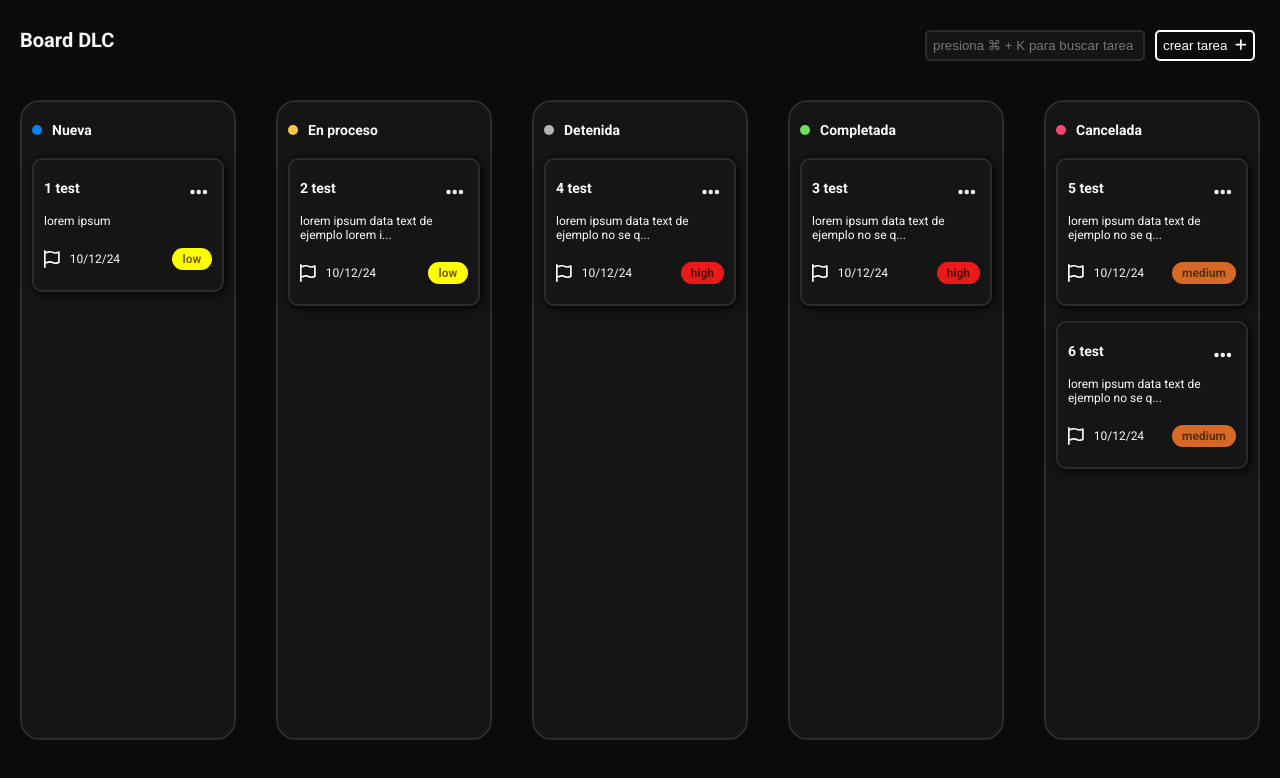
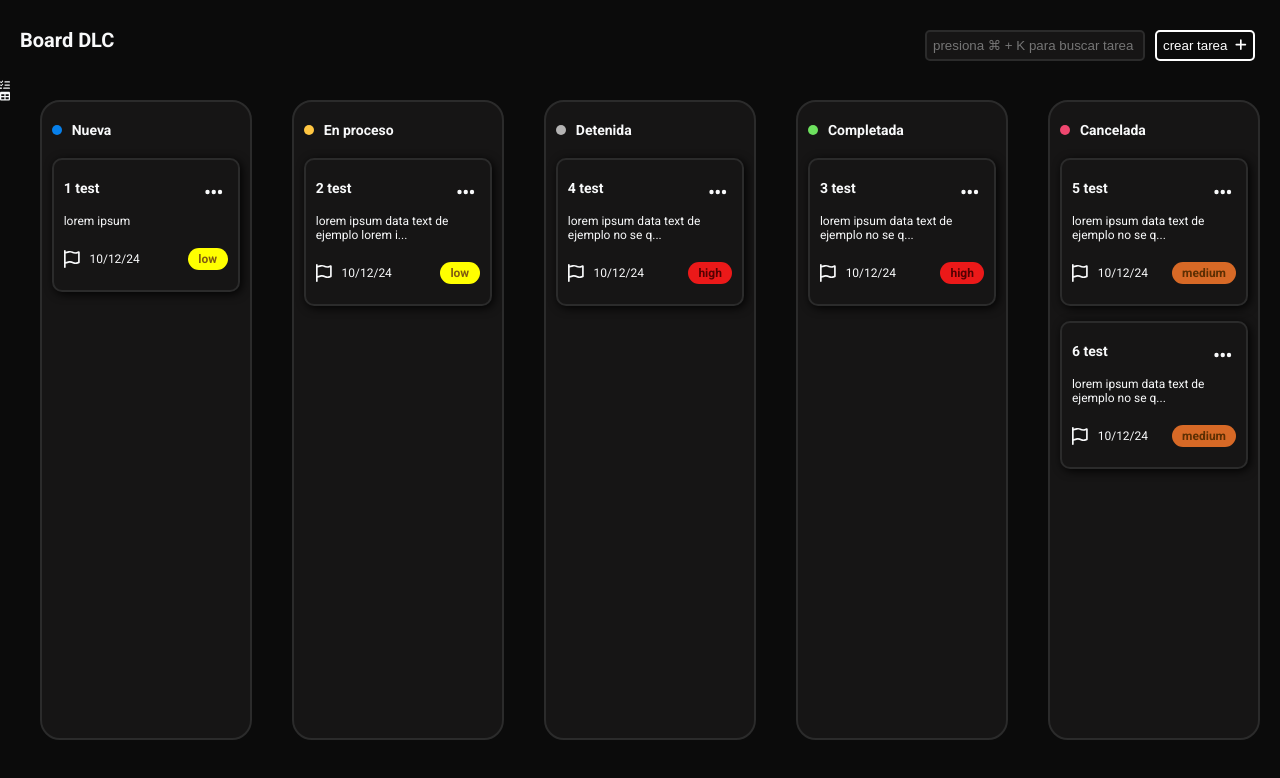
Before and after one commit to jezuzdlc/board-dlc, a React (Vite) app: page / in a window 1280 px wide. Shown: the top 778 px of the page. Built offline with nearby package versions, Linux system fonts and the light colour scheme.

Commit message:
modal details

```diff
--- a/src/Components/Layout/Nav/Nav.jsx
+++ b/src/Components/Layout/Nav/Nav.jsx
@@ -1,14 +1,21 @@
-import { NavLink } from 'react-router-dom'
 import styles from './Nav.module.css'
-import { useCallback, useRef, useState } from 'react'
+import { useCallback, useContext, useRef, useState } from 'react'
 import {Button} from '../Button/Button'
 import { FontAwesomeIcon } from '@fortawesome/react-fontawesome'
 import { faPlus } from '@fortawesome/free-solid-svg-icons'
 import { useKey } from '../../../hooks/useKey'
+import { SetCardsContext } from '../../../Context/CardsContext'
 
 export const Nav = ()=>{
+
+    const dispatch = useContext(SetCardsContext)
+
+    const [query,setQuery] = useState("")
     const inpEl = useRef(null)
-    const [query,setQuery] = useState("")
+
+    const handleQuery =(e)=>{
+        setQuery(e.target.value)
+    }
 
     const handleKeyPress = useCallback(()=>{
         if(document.activeElement === inpEl.current)return
@@ -22,17 +29,17 @@ export const Nav = ()=>{
         }
     },[])
 
-    const handleQuery =(e)=>{
-        setQuery(e.target.value)
-    }
-
     useKey('Escape',handleExitSearch)
     useKey('KeyK',handleKeyPress,true)
+
+    const handleClick = ()=>{
+        dispatch({type:"viewModal"})
+    }
 
     return(
         <nav className={styles["main-nav"]}>
             <input className={styles.input} onChange={handleQuery} value={query} ref={inpEl} type="text" placeholder='presiona ⌘ + K para buscar tarea'/>
-            <Button text={"crear tarea"}><FontAwesomeIcon icon={faPlus}/></Button>
+            <Button text={"crear tarea"} handleClick={handleClick}><FontAwesomeIcon icon={faPlus} /></Button>
         </nav>
     )
 }
--- a/src/Context/CardsContext.jsx
+++ b/src/Context/CardsContext.jsx
@@ -16,6 +16,9 @@ const reducer = (state,action)=>{
     switch(action.type){
         case "viewModal":{
             return{...state,isModalOpen:true,modalMode:"view",activeTask:action.payload}
+        }
+        case "createModal":{
+            return {...state,isModalOpen:true,modalMode:"create"}
         }
         case "closeModal":{
             return{...state,isModalOpen:false,activeTask:null,modalMode:"close"}
--- a/src/pages/CardPage/CardsPage.jsx
+++ b/src/pages/CardPage/CardsPage.jsx
@@ -5,6 +5,7 @@ import { ValueCardsContext } from "../../Context/CardsContext"
 import { Modal } from "../../Components/Modal/Modal"
 import { Overlay } from "../../Components/Overlay/Overlay"
 import { Info } from "../../Components/Info/Info"
+import { Form } from "react-router-dom"
 
 export const CardsPage = () => {
   const state = useContext(ValueCardsContext)
@@ -13,12 +14,16 @@ export const CardsPage = () => {
     <>
       {state.isModalOpen && (
         <Overlay>
-          <Modal>{state.modalMode=='view' && <Info/>}</Modal>
+          <Modal>
+            {state.modalMode=='view' && <Info/>}
+            {state.modalMode=='create' && <Form/>}
+            {state.modalMode=='edit' && <Info/>}
+          </Modal>
         </Overlay>
         )}
-      <main className={styles.main}>
+      <div className={styles.main}>
         <ColumnContainer />
-      </main>
+      </div>
     </>
   )
 }
--- a/src/pages/MainLayout/MainLayout.jsx
+++ b/src/pages/MainLayout/MainLayout.jsx
@@ -2,6 +2,9 @@ import { Outlet } from "react-router-dom";
 import { Title } from "../../Components/Layout/Title/Title";
 import { Nav } from "../../Components/Layout/Nav/Nav";
 import { Header } from "../../Components/Layout/Header/Header";
+import styles from './MainLayout.module.css'
+import { FontAwesomeIcon } from "@fortawesome/react-fontawesome";
+import { faListCheck, faTable } from "@fortawesome/free-solid-svg-icons";
 
 export const MainLayout = () => {
   return (
@@ -10,7 +13,13 @@ export const MainLayout = () => {
         <Title/>
         <Nav />
       </Header>
+      <main className={styles.main}>
+        <nav className={styles.nav}>
+          <FontAwesomeIcon icon={faListCheck}/>
+          <FontAwesomeIcon icon={faTable}/>
+        </nav>
       <Outlet />
+      </main>
     </>
   );
 };
--- a/src/pages/MainLayout/MainLayout.module.css
+++ b/src/pages/MainLayout/MainLayout.module.css
@@ -1,20 +1,4 @@
 .main{
-  min-width: 275px;
-  width: 100%;
-  max-width: 2500px;
-  margin: 0 auto;
-  padding: 20px;
   display: flex;
-  flex-direction: column;
-  justify-content: space-between;
-  align-items: center;
-  gap: 40px;
-  height: 90vh;
+  flex-direction: row;
 }
-
-@media (min-width:1200px) {
-  .main{
-    flex-direction: row;
-    align-items: start;
-  }
-}
```
Also changed, not shown: src/Components/Form/Form.jsx (+1 -19 lines), src/Components/Form/Form.module.css (+0 -12 lines).
